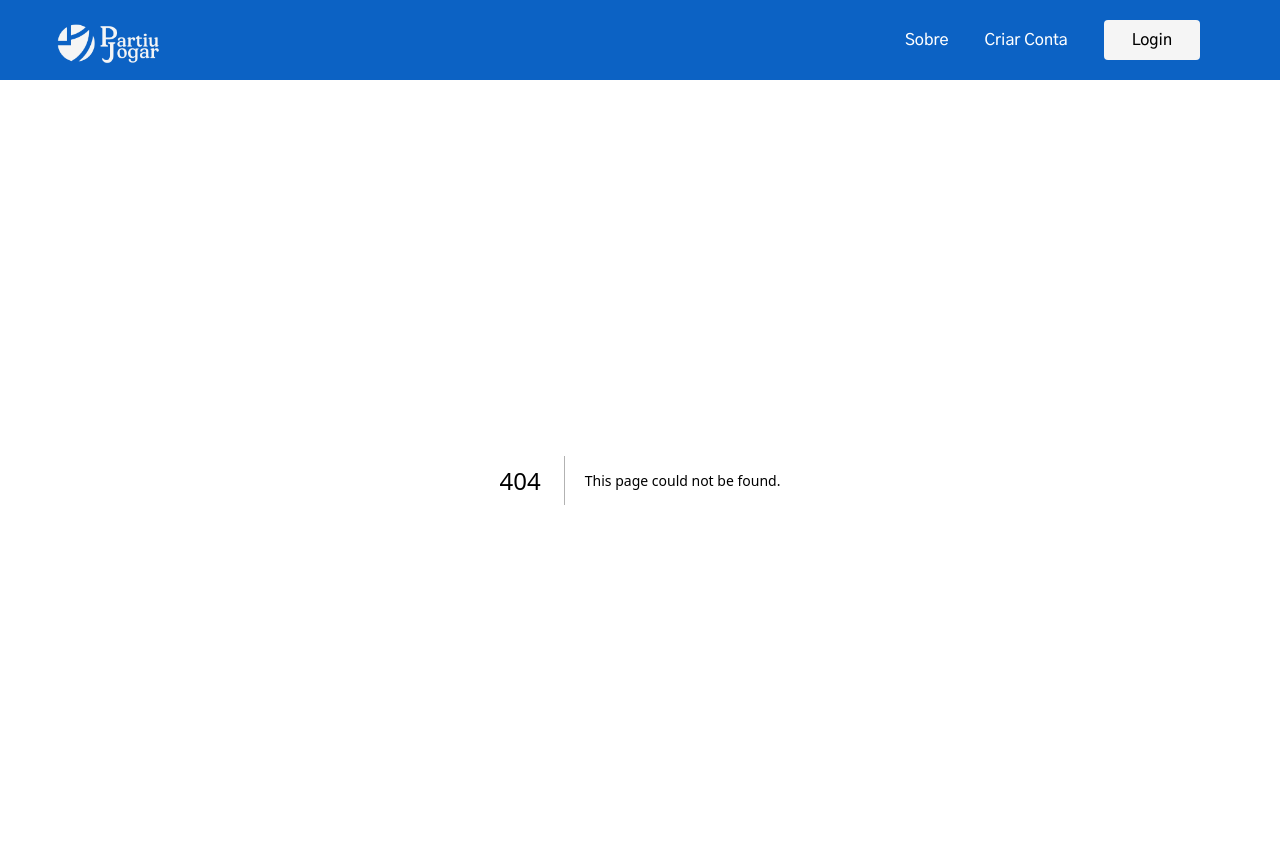
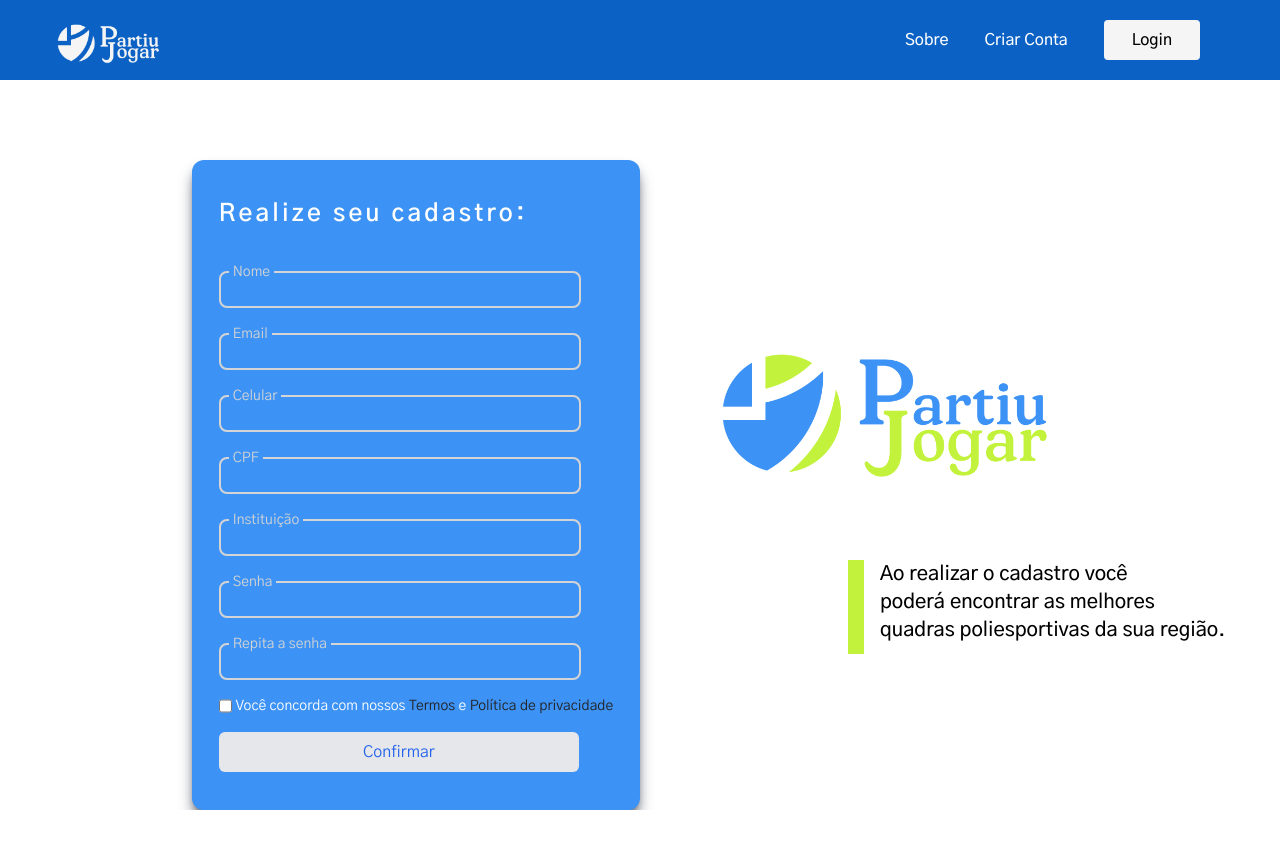
Before and after one commit to GuiMXM/Partiu-Jogar-Front-V-1, a Next.js app in the folder web/: page /cadastro/user in a window 1280 px wide. Before the commit this address had no page. Shown: the top 848 px of the page. After the commit the page ends 810 px from the top, so only its background shows below. Built offline with nearby package versions, Linux system fonts and the light colour scheme.

Commit message:
Registration-screen

```diff
--- /dev/null
+++ b/web/src/pages/cadastro/index.tsx
@@ -0,0 +1,44 @@
+import React from 'react'
+import Link from 'next/link'
+
+type Props = {}
+
+function Cadastro({}: Props) {
+
+
+  return (
+    <>
+    <div className="flex flex-col items-center h-11/12 mt-[50px] snap-always">
+
+      <div className="flex md:flex-row md:gap-2 sm:gap-4 sm:flex-col justify-evenly items-center content-center w-11/12 text-[#F5F5F5]  ">
+
+        <Link href="/cadastro/user">
+          <div className='flex items-center justify-start bg-[#3D93F5] md:w-[480px] sm:w-[450px] h-[80px] rounded-lg shadow-lg cursor-pointer hover:shadow-lg hover:text-[#FFF] hover:bg-blue-500 hover:shadow-gray-500 duration-300'>
+             <h2 className='ml-6 md:text-xl sm:text-lg font-bold tracking-wider'>Cadastro de usuário?</h2>
+          </div>
+        </Link>
+
+         <Link href="/cadastro/supervisor">
+          <div className='flex items-center justify-start bg-[#3D93F5] md:w-[480px] sm:w-[450px] h-[80px] rounded-lg shadow-lg cursor-pointer hover:shadow-lg hover:text-[#FFF] hover:bg-blue-500 hover:shadow-gray-500 duration-300'>
+             <h2 className='ml-6 md:text-xl sm:text-lg font-bold tracking-wider'>Cadastro de supervisor?</h2>
+         </div>
+         </Link>
+
+      </div>
+
+
+
+
+
+         <img src="../images/título1.png" alt="Título" className="  w-3/6 win-w-[200px] min-h-[170px] lg:mt-auto sm:mt-[50px]"/>
+
+       <span className='w-fit h-fit pl-4 pb-[10px] md:mt-0 text-xl font-medium md:ml-96 border-l-[16px] border-[#C3F23C] leading-7  sm:mt-[50px]'>
+        Ao realizar o cadastro você <br /> poderá encontrar as melhores <br/> quadras poliesportivas da sua região.</span>
+
+    </div>
+
+    </>
+  )
+}
+
+export default Cadastro
--- /dev/null
+++ b/web/src/pages/cadastro/supervisor/index.tsx
@@ -0,0 +1,81 @@
+import React from 'react'
+
+type Props = {}
+
+const supervisor = (props: Props) => {
+  const fieldsetCss = 'border-neutral-300 border-2 rounded-lg items-center w-[350px] focus-within:border-white text-neutral-300 cursor-default focus-within:text-white';
+
+  return (
+   <>
+      <div className='flex flex-row items-center justify-center h-[90vh]   '>
+
+          <section className='hidden md:flex flex-col relative items-start justify-center h-[90vh] w-1/2 mr-8'>
+            <img src="../images/título1.png" alt="Título" className="  w-5/6 win-w-[200px] min-h-[170px]  sm:mt-[50px]"/>
+
+            <span className='flex  md:w-[400px] h-fit pl-4 pb-[10px] md:mt-0 text-xl font-medium lg:ml-52 md:ml-1  border-l-[16px] border-[#C3F23C] leading-7  sm:mt-[50px]'>
+           Ao realizar o cadastro você <br /> poderá encontrar as melhores<br/> quadras poliesportivas da sua região.</span>
+
+          </section>
+
+          <div className='flex flex-col items-center place-content-center   place-self-center md:place-self-start lg:mt-20 md:mr-48 h-[650px] w-[480px] min-w-[430px]  bg-[#3D93F5] rounded-xl shadow-gray-600 shadow-lg'>
+
+           <form className=' relative space-y-4 '>
+             <h2 className='text-white text-2xl font-bold tracking-[.2rem] mb-8'>Realize seu cadastro:</h2>
+
+             <fieldset className={fieldsetCss}>
+                <legend className='ml-2 text-sm px-1  '>Nome</legend>
+                  <input type="text" placeholder='' className='outline-none bg-transparent ml-2 w-[350px]' />
+             </fieldset>
+
+             <fieldset className={fieldsetCss}>
+                <legend className='ml-2 text-sm px-1'>Email</legend>
+                  <input type="email" placeholder='' className='outline-none bg-transparent ml-2 w-[350px]'/>
+             </fieldset>
+
+             <fieldset className={fieldsetCss}>
+                <legend className='ml-2 text-sm px-1'>Celular</legend>
+                  <input type="tel" placeholder='' className='outline-none bg-transparent ml-2 w-[350px]'/>
+             </fieldset>
+
+             <fieldset className={fieldsetCss}>
+                <legend className='ml-2 text-sm px-1'>CPF</legend>
+                  <input type="text" placeholder='' className='outline-none bg-transparent ml-2 w-[350px]'/>
+             </fieldset>
+
+             <fieldset className={fieldsetCss}>
+                <legend className='ml-2 text-sm px-1'>Instituição</legend>
+                  <input type="text" placeholder='' className='outline-none bg-transparent ml-2 w-[350px]'/>
+             </fieldset>
+
+             <fieldset className={fieldsetCss}>
+                <legend className='ml-2 text-sm px-1'>Senha</legend>
+                  <input type="password" placeholder='' className='outline-none bg-transparent ml-2 w-[350px]'/>
+             </fieldset>
+
+            <fieldset className={fieldsetCss}>
+                <legend className='ml-2 text-sm px-1'>Repita a senha</legend>
+                  <input type="password" placeholder='' className='outline-none bg-transparent ml-2 w-[350px]'/>
+             </fieldset>
+
+             <div className='flex'>
+               <input type="checkbox" className='checked:bg-transparent checked:text-red'/>
+
+               <p className='text-sm ml-1 text-white font-semi-bold'>Você concorda com nossos <span className='text-[#222] '>Termos</span> e <span className='text-[#222]'>Política de privacidade</span></p>
+             </div>
+
+              <div className='flex place-content-center bg-gray-200  w-[360px] h-10  rounded-md hover:bg-white duration-300 cursor-pointer'>
+
+               <button type='submit' className='text-blue-700 hover:text-blue-600 bg-transparent font-semi-bold '>Confirmar</button>
+              </div>
+
+           </form>
+
+          </div>
+
+
+      </div>
+    </>
+  )
+}
+
+export default supervisor
--- /dev/null
+++ b/web/src/pages/cadastro/user/index.tsx
@@ -0,0 +1,80 @@
+import React from 'react'
+
+type Props = {}
+
+const usuário = (props: Props) => {
+  const fieldsetCss = 'border-neutral-300 border-2 rounded-lg items-center w-[350px] focus-within:border-white text-neutral-300 cursor-default focus-within:text-white';
+  return (
+
+    <>
+      <div className='flex flex-row-reverse items-start md:items-center justify-center h-[90vh]   '>
+
+          <section className='hidden md:flex flex-col relative items-start justify-center h-[90vh] w-1/2 mr-8'>
+            <img src="../images/título1.png" alt="Título" className="  w-5/6 win-w-[200px] min-h-[170px]  sm:mt-[50px]"/>
+
+            <span className='flex md:w-[400px] h-fit  pl-4 pb-[10px] md:mt-0 text-xl font-medium lg:ml-52 border-l-[16px] border-[#C3F23C] leading-7  sm:mt-[50px] '>
+           Ao realizar o cadastro você <br /> poderá encontrar as melhores<br/> quadras poliesportivas da sua região.</span>
+
+          </section>
+
+          <div className='flex items-center place-content-center   place-self-center md:place-self-start lg:mt-20 md:ml-48 h-[650px] w-[480px] min-w-[430px]  bg-[#3D93F5] rounded-xl shadow-gray-600 shadow-lg'>
+
+           <form className=' relative space-y-4 '>
+             <h2 className='text-white text-2xl font-bold tracking-[.2rem] mb-8'>Realize seu cadastro:</h2>
+
+             <fieldset className={fieldsetCss}>
+                <legend className='ml-2 text-sm px-1  '>Nome</legend>
+                  <input type="text" placeholder='' className='outline-none bg-transparent ml-2 w-[350px]' />
+             </fieldset>
+
+             <fieldset className={fieldsetCss}>
+                <legend className='ml-2 text-sm px-1'>Email</legend>
+                  <input type="email" placeholder='' className='outline-none bg-transparent ml-2 w-[350px]'/>
+             </fieldset>
+
+             <fieldset className={fieldsetCss}>
+                <legend className='ml-2 text-sm px-1'>Celular</legend>
+                  <input type="tel" placeholder='' className='outline-none bg-transparent ml-2 w-[350px]'/>
+             </fieldset>
+
+             <fieldset className={fieldsetCss}>
+                <legend className='ml-2 text-sm px-1'>CPF</legend>
+                  <input type="text" placeholder='' className='outline-none bg-transparent ml-2 w-[350px]'/>
+             </fieldset>
+
+             <fieldset className={fieldsetCss}>
+                <legend className='ml-2 text-sm px-1'>Instituição</legend>
+                  <input type="text" placeholder='' className='outline-none bg-transparent ml-2 w-[350px]'/>
+             </fieldset>
+
+             <fieldset className={fieldsetCss}>
+                <legend className='ml-2 text-sm px-1'>Senha</legend>
+                  <input type="password" placeholder='' className='outline-none bg-transparent ml-2 w-[350px]'/>
+             </fieldset>
+
+            <fieldset className={fieldsetCss}>
+                <legend className='ml-2 text-sm px-1'>Repita a senha</legend>
+                  <input type="password" placeholder='' className='outline-none bg-transparent ml-2 w-[350px]'/>
+             </fieldset>
+
+             <div className='flex'>
+               <input type="checkbox" className=' checked:text-red'/>
+
+               <p className='text-sm ml-1 text-white font-semi-bold'>Você concorda com nossos <span className='text-[#222] '>Termos</span> e <span className='text-[#222]'>Política de privacidade</span></p>
+             </div>
+
+              <div className='flex place-content-center bg-gray-200  w-[360px] h-10  rounded-md hover:bg-white duration-300 cursor-pointer'>
+
+               <button type='submit' className='text-blue-600 hover:text-blue-600 bg-transparent font-semi-bold '>Confirmar</button>
+              </div>
+
+           </form>
+          </div>
+
+
+      </div>
+    </>
+  )
+}
+
+export default usuário
```
Also changed, not shown: web/public/images/Título1.png (added).
